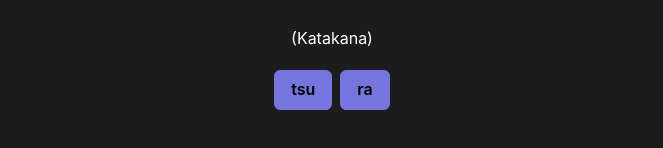
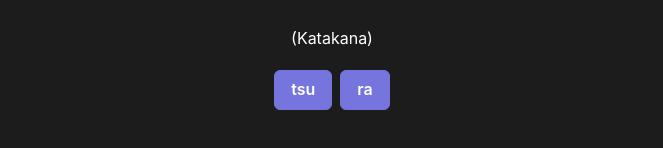
Before and after one commit to KISUPM/practiceJapan, a React (Create React App) app: page / in a window 1280 px wide. Both pictures are taken after a click on the button "Start". Shown: the part 544-692 px from the top of the page, without its empty margins (308-971 px from the left). Built offline with nearby package versions, Linux system fonts and the light colour scheme.

Commit message:
pageEdit2

```diff
--- a/src/components/Choices.module.css
+++ b/src/components/Choices.module.css
@@ -1,11 +1,12 @@
 .choice {
     border: 1px solid #7575dd !important;
     background: #7575dd !important;
-    color: black !important;
+    color: white !important;
 }
 
 .choice:hover {
     background: white !important;
+    color: black !important;
 }
 
 /* .choice:disabled{
```
